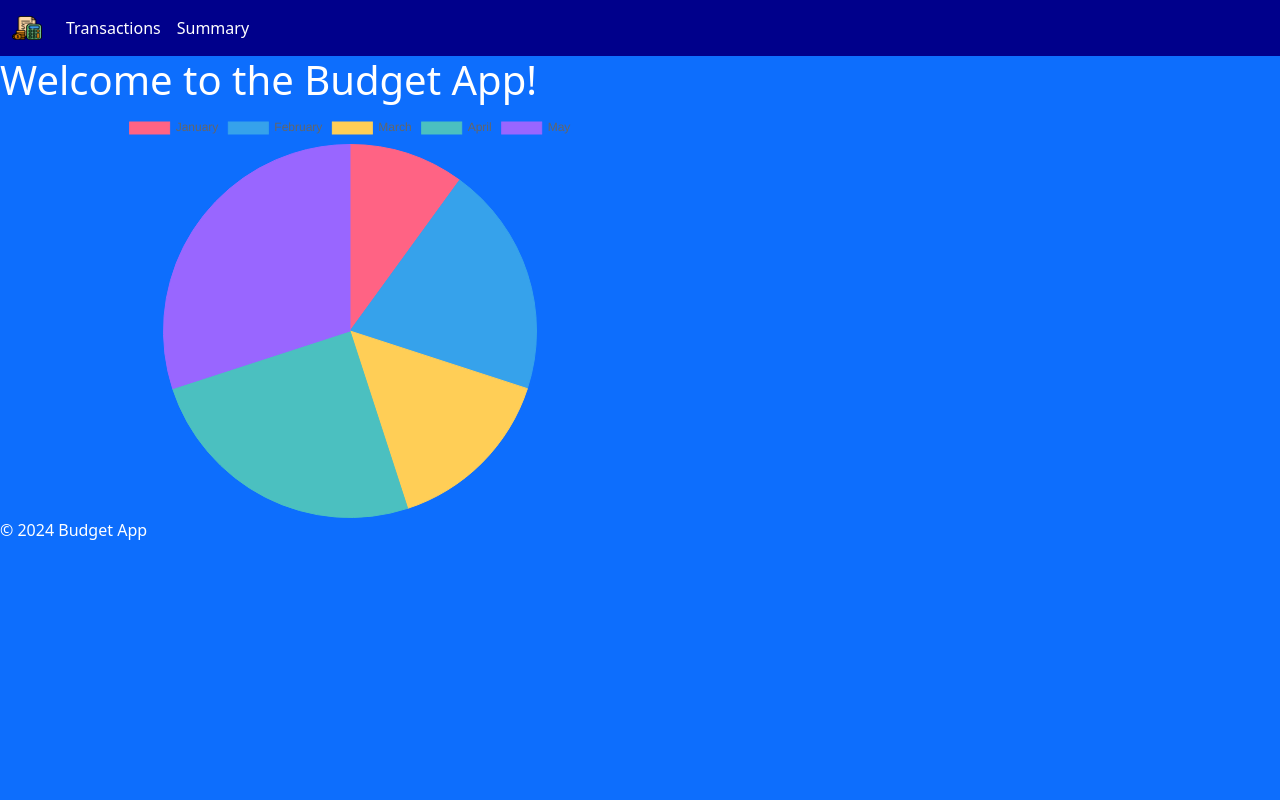
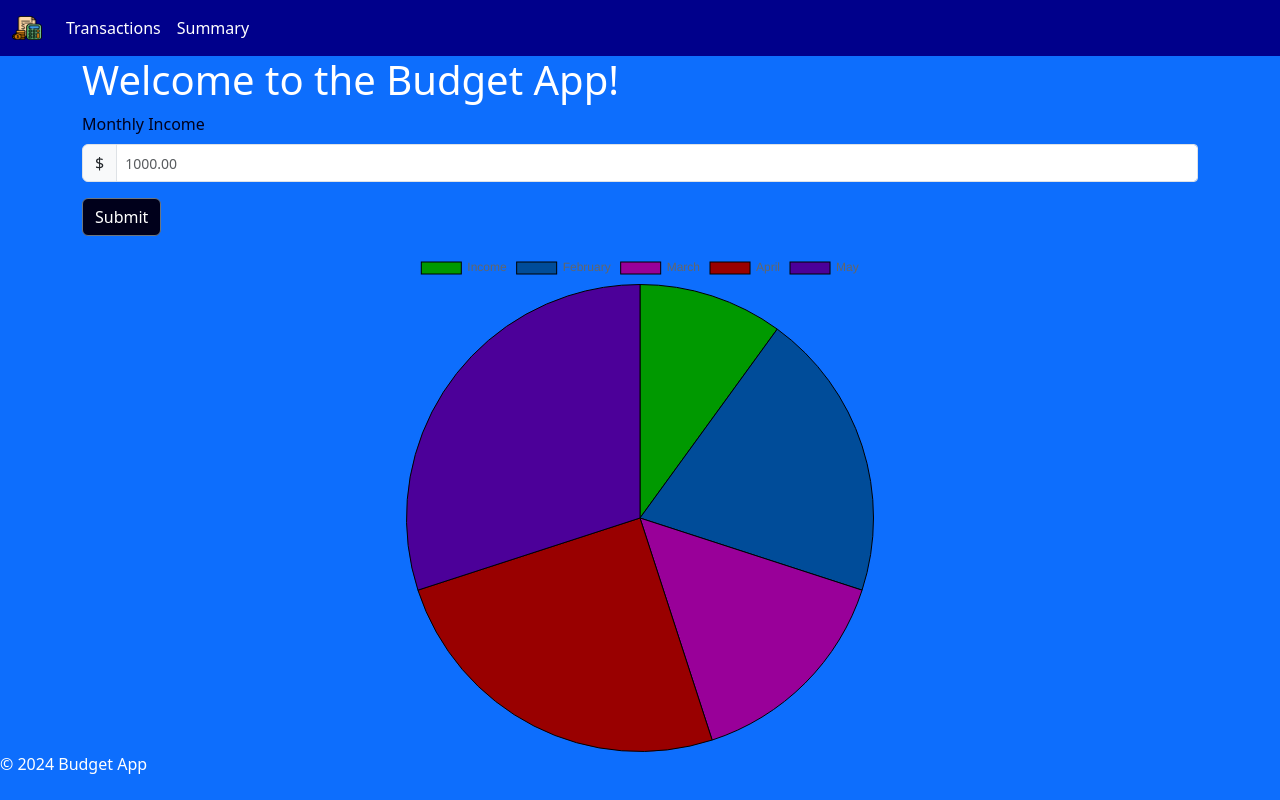
Before and after one commit to jortiz93/colomboi, a Flask app: page / in a window 1280 px wide. Run offline with Flask 3, Linux system fonts and the light colour scheme.

Commit message:
Need to adjust page layout

```diff
--- a/budget_app/app.py
+++ b/budget_app/app.py
@@ -1,5 +1,5 @@
 # Import required modules
-from flask import Flask, render_template
+from flask import Flask, render_template, request
 
 # Initialize flask app(create instance of Flask class)
 app = Flask(__name__)
@@ -8,7 +8,7 @@ app = Flask(__name__)
 @app.route('/')
 def home():
     # Example data
-    labels = ['January', 'February', 'March', 'April', 'May']
+    labels = ['Income', 'February', 'March', 'April', 'May']
     data = [10, 20, 15, 25, 30]
     return render_template('home.html', labels=labels, data=data)
 
@@ -20,6 +20,15 @@ def add_transaction():
 def summary():
     return render_template('summary.html')
 
+@app.route('/submit', methods=['POST'])
+def process_income():
+    try:
+        # Get the input and convert to float
+        income = float(request.form['income'])
+        return f"Your income is: ${income:.2f}"
+    except ValueError:
+        return "Invalid input! Please enter a valid monetary amount.", 400
+
 # TODO add more routes if needed
 
 # Run the application
--- a/budget_app/templates/home.html
+++ b/budget_app/templates/home.html
@@ -1,17 +1,25 @@
 {% extends 'base.html' %}
 
 {% block content %}
-<h1>Welcome to the Budget App!</h1>
-<!-- Pass data to script.js -->
 
-<body>
-    <canvas id="myChart" style="width:100%;max-width:700px"></canvas>
+<div class="container">
+    <h1>Welcome to the Budget App!</h1>
+    <!-- Pass data to script.js -->
 
-    <script id="chart-labels" type="application/json">
-    {{ labels | tojson }}
-</script>
-    <script id="chart-data" type="application/json">
-    {{ data | tojson }}
-</script>
-</body>
+    <label class="form-label" style="color: #00001B;">Monthly Income</label>
+    <form action="/submit" method="post">
+        <div class="input-group mb-3">
+            <span class="input-group-text" id="basic-addon1">$</span>
+            <input type="number" name="income" class="form-control form-control-sm w-50" placeholder="1000.00"
+                aria-label="income" step="0.01" min="0">
+        </div>
+        <button type="submit" class="btn btn-secondary" style="background-color: #00001B; color: white;">Submit</button>
+    </form>
+    <div class="d-flex justify-content-end">
+        <canvas class="float-right" id="myChart" style="width:500px; height:500px;"></canvas>
+    </div>
+
+    <script id="chart-labels" type="application/json">{{ labels | tojson }}</script>
+    <script id="chart-data" type="application/json">{{ data | tojson }}</script>
+</div>
 {% endblock %}
```
Also changed, not shown: budget_app/static/js/script.js (+10 -10 lines).
